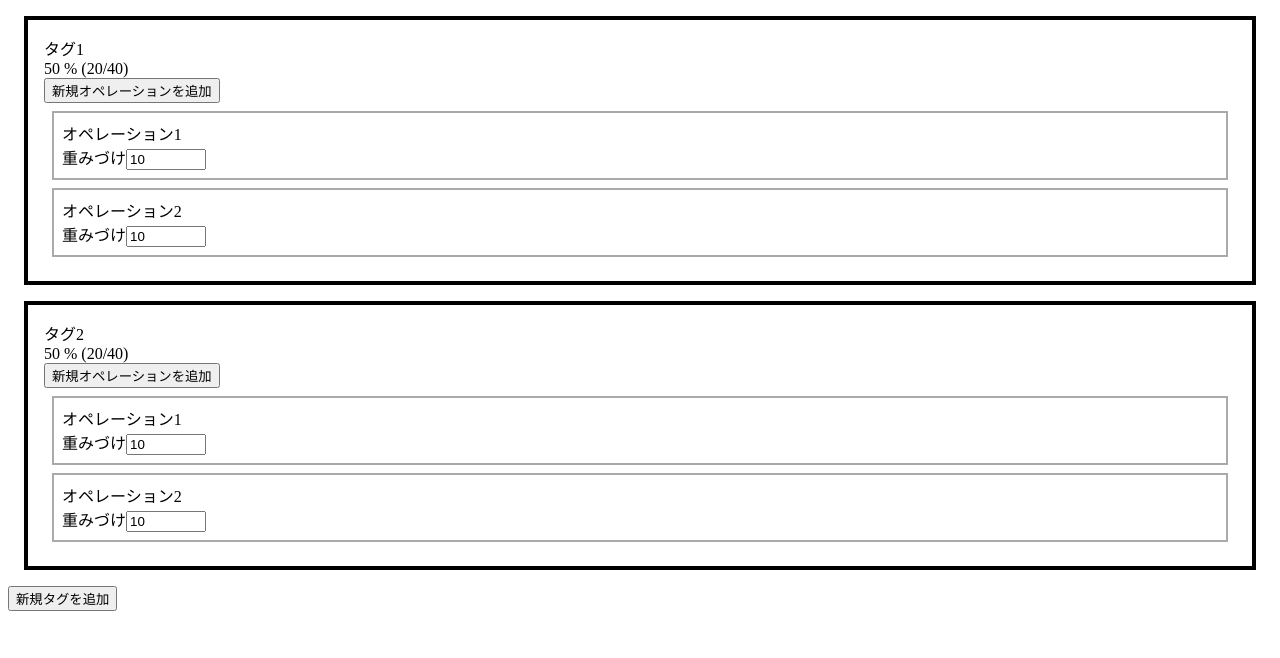
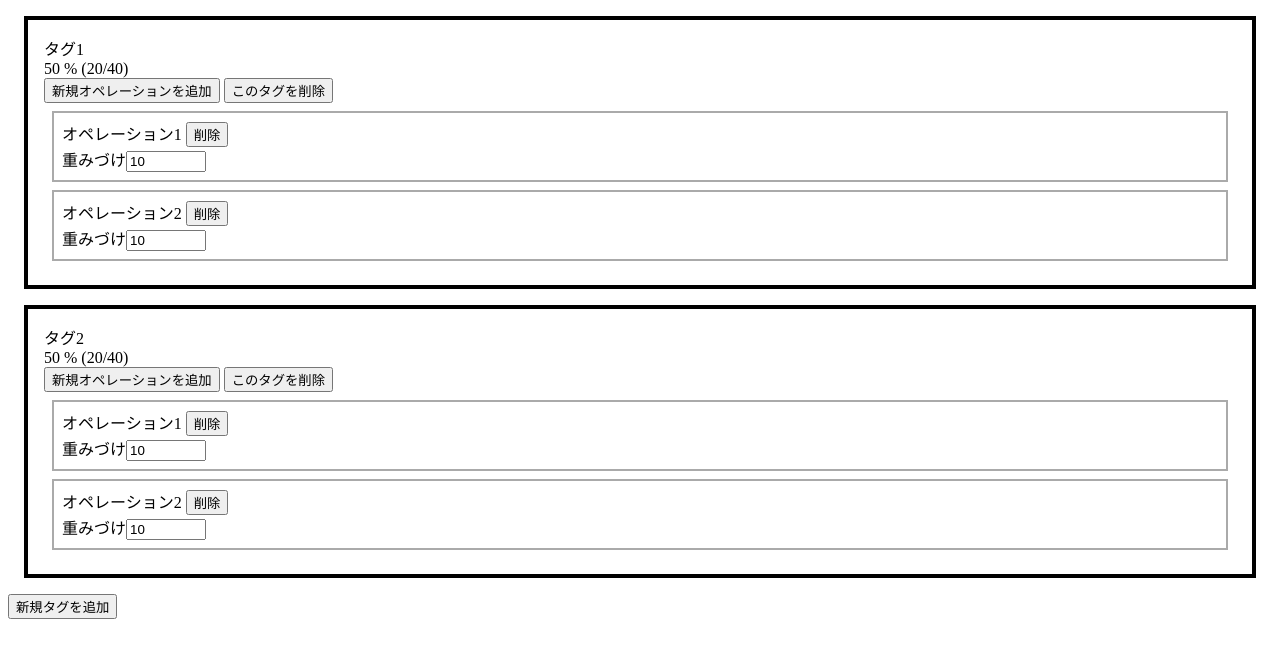
Before and after one commit to dknkpp/test, a plain HTML site: page TanuCalc.html in a window 1280 px wide. Drawn offline with Linux system fonts and the light colour scheme.

Commit message:
Add files via upload

```diff
--- a/TanuCalc.html
+++ b/TanuCalc.html
@@ -126,6 +126,18 @@
         	addNewOpe(tElem);
         	tagReNumbering()
         }
+
+        function buttonRemoveTagElem(bElem){
+        	let tElem = bElem.parentElement.parentElement;
+        	tElem.parentElement.removeChild(tElem);
+        	tagReNumbering()
+        }
+
+        function buttonRemoveOpeElem(bElem){
+        	let oElem = bElem.parentElement.parentElement;
+        	oElem.parentElement.removeChild(oElem);
+        	tagReNumbering()
+        }
 	</script>
 </head>
 <body>
@@ -137,10 +149,10 @@
 				<span class="probNum"></span><span> %</span> (<span class="score"></span>/<span class="totalScore"></span>)
 			</div>
 			<div>
-				<input type="button" value="新規オペレーションを追加" onclick="buttonAddNewOpe(this)">
+				<input type="button" value="新規オペレーションを追加" onclick="buttonAddNewOpe(this)"> <input type="button" value="このタグを削除" onclick="buttonRemoveTagElem(this)">
 			</div>
 			<div class="opeParent">
-				<div class="opeElem"><div>オペレーション<span class="opeCount">1</span></div>
+				<div class="opeElem"><div>オペレーション<span class="opeCount">1</span> <input type="button" value="削除" onclick="buttonRemoveOpeElem(this)"></div>
 				重みづけ<input class="opeWeight" type="number" value="10" autocomplete="off" max="10000" min="0" onchange="calcProbability();"></div>
 			</div>
 		</div>
```
